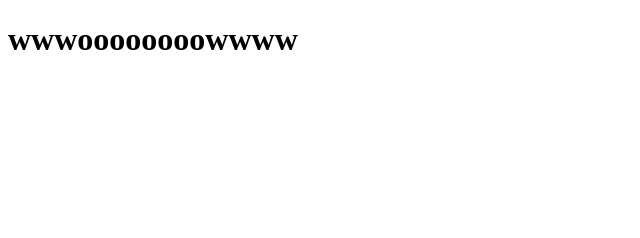
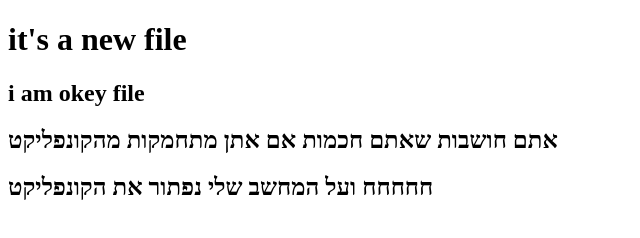
Before and after one commit to yaelRabin/summryEx, a website: page index.html in a window 1280 px wide. Shown: the whole page, without its empty margins (0-640 px from the left). Drawn offline with Linux system fonts and the light colour scheme.

Commit message:
edit index.html

```diff
--- a/index.html
+++ b/index.html
@@ -7,6 +7,9 @@
     <title>Document</title>
 </head>
 <body>
-    <h1>wwwoooooooowwww</h1>
+<h1>it's a new file</h1>
+<h2>i am okey file</h2>
+<h2>אתם חושבות שאתם חכמות אם אתן מתחמקות מהקונפליקט</h2>
+<h2>חחחחח ועל המחשב שלי נפתור את הקונפליקט</h2>
 </body>
 </html>
```
